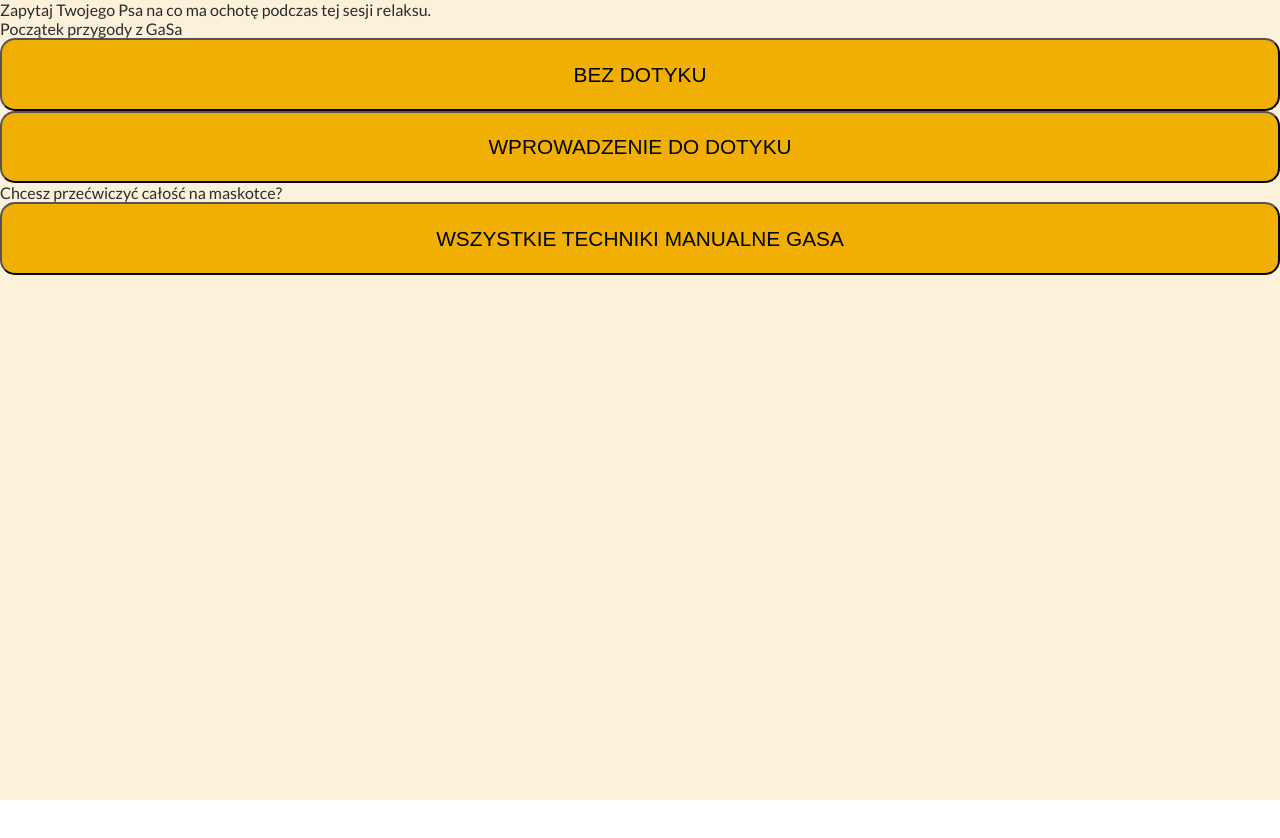
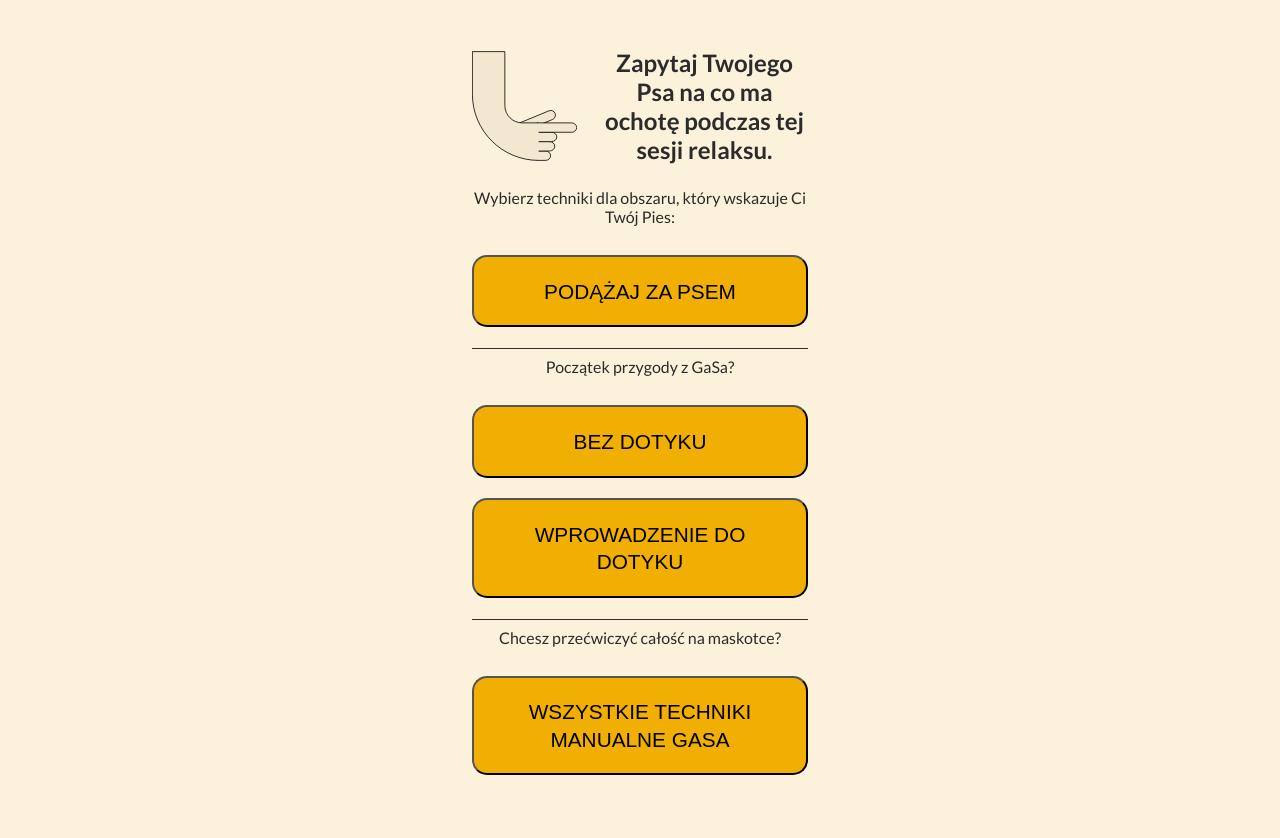
Before and after one commit to MartaKMB/gasa-web-app, a React (Create React App) app: page /choice in a window 1280 px wide. Shown: the top 838 px of the page. Before the commit the page ends 800 px from the top, so only its background shows below. Built offline with nearby package versions, Linux system fonts and the light colour scheme; sample sign-in values are in the browser's storage.

Commit message:
added styles and handleClick to StartChoicePage

```diff
--- a/src/components/App.js
+++ b/src/components/App.js
@@ -5,7 +5,7 @@ import PrivateRoute from '../containers/PrivateRoute';
 import LoginPage from './LoginPage/LoginPage';
 import WelcomePage from './WelcomePage/WelcomePage';
 import DashboardPage from './DashboardPage/DashboardPage';
-import ChoicePage from './ChoicePage/ChoicePage';
+import StartChoicePage from './ChoicePage/StartChoicePage';
 
 function App() {
   return (
@@ -17,7 +17,7 @@ function App() {
           {/* <Route path="contact" element={<Contact />} /> */}
           <Route path="login" element={<LoginPage />} />
           <Route path="dashboard" element={<PrivateRoute><DashboardPage/></PrivateRoute>} />
-          <Route path="choice" element={<PrivateRoute><ChoicePage/></PrivateRoute>} />
+          <Route path="choice" element={<PrivateRoute><StartChoicePage/></PrivateRoute>} />
           {/* <Route path="*" element={<NotFound />} /> */}
         </Routes>
       </div>
--- a/src/components/ChoicePage/ChoicePage.js
+++ b/src/components/ChoicePage/BodyPartChoicePage.js
@@ -1,7 +1,7 @@
 import LyingDog from "../../images/svgImages/LyingDog";
 import ButtonComponent from "../ButtonComponent/ButtonComponent";
 
-const ChoicePage = () => {
+const BodyPartChoicePage = () => {
   const handleOnChoice = (e, dogChoice) => {
     e.preventDefault();
     console.log("mój pies wybrał: ", dogChoice);
@@ -11,21 +11,6 @@ const ChoicePage = () => {
     <div className="choice-page">
       <section className="choice-page__container">
         <div>
-
-          Zapytaj Twojego Psa na co ma ochotę podczas tej sesji relaksu.
-        </div>
-        <div>
-          Początek przygody z GaSa
-          <ButtonComponent
-            name="bez dotyku"
-            handleOnClick={(e) => handleOnChoice(e, "noTouch")}
-          />
-          <ButtonComponent
-            name="wprowadzenie do dotyku"
-            handleOnClick={(e) => handleOnChoice(e, "firstTouch")}
-          />
-        </div>
-        {/* <div>
           <LyingDog/>
           Co pokazuje Twój Pies? Do jakiego obszaru ciała masz dostęp?
           <ButtonComponent
@@ -52,17 +37,10 @@ const ChoicePage = () => {
             name="masaż kończyny miednicznej"
             handleOnClick={(e) => handleOnChoice(e, "pelvicLimb")}
           />
-        </div> */}
-        <div>
-          Chcesz przećwiczyć całość na maskotce?
-          <ButtonComponent
-            name="wszystkie techniki manualne GaSa"
-            handleOnClick={(e) => handleOnChoice(e, "allGasa")}
-          />
         </div>
       </section>
     </div>
   );
 };
 
-export default ChoicePage;
+export default BodyPartChoicePage;
--- /dev/null
+++ b/src/components/ChoicePage/StartChoicePage.js
@@ -0,0 +1,76 @@
+import { useNavigate } from "react-router-dom";
+
+import PointHand from "../../images/svgImages/PointHand";
+import ButtonComponent from "../ButtonComponent/ButtonComponent";
+
+const StartChoicePage = () => {
+  const ownerChoiceArray = [
+    "DOG_CHOICE",
+    "NO_TOUCH",
+    "FIRST_TOUCH",
+    "ALL_TECHNIQUES",
+  ];
+  let navigate = useNavigate();
+
+  const handleOnChoice = (e, ownerChoice) => {
+    e.preventDefault();
+    switch (ownerChoice) {
+      case "DOG_CHOICE":
+        navigate("/fallow-dog");
+        break;
+      case "NO_TOUCH":
+      case "FIRST_TOUCH":
+      case "ALL_TECHNIQUES":
+        console.log("klik w: ", ownerChoice);
+        break;
+      default:
+        console.log("nic nie zostało wybrane");
+    }
+  };
+
+  return (
+    <div className="choice-page">
+      <section className="choice-page__container">
+        <header className="start-choice-page-header">
+          <PointHand />
+          <h2 className="start-choice-page-header__choice-title">
+            Zapytaj Twojego Psa na co ma ochotę podczas tej sesji relaksu.
+          </h2>
+        </header>
+        <section className="start-choice-page-section">
+          <div className="start-choice-page-section__section-description">
+            Wybierz techniki dla obszaru, który wskazuje Ci Twój Pies:
+          </div>
+          <ButtonComponent
+            name="podążaj za Psem"
+            handleOnClick={(e) => handleOnChoice(e, ownerChoiceArray[0])}
+          />
+        </section>
+        <section className="start-choice-page-section">
+          <div className="start-choice-page-section__section-description">
+            Początek przygody z GaSa?
+          </div>
+          <ButtonComponent
+            name="bez dotyku"
+            handleOnClick={(e) => handleOnChoice(e, ownerChoiceArray[1])}
+          />
+          <ButtonComponent
+            name="wprowadzenie do dotyku"
+            handleOnClick={(e) => handleOnChoice(e, ownerChoiceArray[2])}
+          />
+        </section>
+        <section className="start-choice-page-section">
+          <div className="start-choice-page-section__section-description">
+            Chcesz przećwiczyć całość na maskotce?
+          </div>
+          <ButtonComponent
+            name="wszystkie techniki manualne GaSa"
+            handleOnClick={(e) => handleOnChoice(e, ownerChoiceArray[3])}
+          />
+        </section>
+      </section>
+    </div>
+  );
+};
+
+export default StartChoicePage;
--- /dev/null
+++ b/src/images/svgImages/PointHand.js
@@ -0,0 +1,57 @@
+const PointHand = () => {
+  const colorFillValue = "#F3E8CF";
+  const colorStrokeValue = "#000000";
+  const numberStrokeMiterLimit = "10";
+
+  const baseStyleForHand = {
+    fill: colorFillValue,
+    stroke: colorStrokeValue,
+    strokeMiterlimit: numberStrokeMiterLimit,
+  };
+
+  return (
+    <svg
+      version="1.1"
+      id="Warstwa_1"
+      xmlns="http://www.w3.org/2000/svg"
+      x="0px"
+      y="0px"
+      viewBox="0 0 131.38 137.01"
+    >
+      <g>
+        <path
+          style={baseStyleForHand}
+          d="M63.72,100.63l36.76-15.18c2.98-1.23,4.64-4.6,3.49-7.61
+		c-1.18-3.09-4.67-4.58-7.71-3.32L59.25,89.8L63.72,100.63z"
+        />
+        <path
+          style={baseStyleForHand}
+          d="M81.41,136.51h10.7c3.22,0,6.04-2.48,6.13-5.7
+		c0.09-3.31-2.57-6.01-5.86-6.01H81.41V136.51z"
+        />
+        <path
+          style={baseStyleForHand}
+          d="M81.41,124.77h15.5c3.6,0,6.52-2.62,6.52-5.86
+		c0-3.24-2.92-5.86-6.52-5.86h-15.5V124.77z"
+        />
+        <path
+          style={baseStyleForHand}
+          d="M81.41,113.06H99.2c3.79,0,6.86-2.62,6.86-5.86
+		c0-3.24-3.07-5.86-6.86-5.86H81.41V113.06z"
+        />
+        <path
+          style={baseStyleForHand}
+          d="M81.41,101.34h43.16c3.49,0,6.31-2.62,6.31-5.86
+		c0-3.24-2.83-5.86-6.31-5.86H81.41V101.34z"
+        />
+        <path
+          style={baseStyleForHand}
+          d="M83.29,136.51L83.29,136.51c-45.73,0-82.79-37.07-82.79-82.79
+		V0.5l40.57,0v67.35c0,12.03,9.75,21.77,21.77,21.77h20.45"
+        />
+      </g>
+    </svg>
+  );
+};
+
+export default PointHand;
--- a/src/styles/componentsStyles/App.scss
+++ b/src/styles/componentsStyles/App.scss
@@ -1,7 +1,7 @@
 .gasa-web-app-container {
     background-color: $light-yellow;
-    width: 100vw;
-    height: 100vh;
+    width: 100%;
+    height: 100%;
     font-family: $base-font-family;
     color: $base-black-font;
 }
--- a/src/styles/componentsStyles/ButtonComponent.scss
+++ b/src/styles/componentsStyles/ButtonComponent.scss
@@ -7,6 +7,7 @@
     background-color: $base-yellow;
     cursor: pointer;
     width: 100%;
+    margin: 1em 0;
 
     &:hover {
         background-color: transparent;
--- a/src/styles/componentsStyles/ChoicePage.scss
+++ b/src/styles/componentsStyles/ChoicePage.scss
@@ -1,3 +1,32 @@
 .choice-page {
-    // @include page-container;
+    @include page-container;
+
+    .start-choice-page-header {
+        display: flex;
+        margin-bottom: 1em;
+
+        &__choice-title {
+            padding-left: 1em;
+            text-align: center;
+        }
+    }
+
+    .start-choice-page-section {
+        border-bottom: 1px solid $base-black-font;
+
+        &:last-child {
+            border-bottom: none;
+        }
+
+        &__section-description {
+            text-align: center;
+            padding: .5em 0;
+        }
+
+        .gasa-app-button {
+            &:nth-of-type(2) {
+                margin-top: 0;
+            }
+        }
+    }
 }
--- a/src/styles/componentsStyles/DashboardPage.scss
+++ b/src/styles/componentsStyles/DashboardPage.scss
@@ -26,6 +26,7 @@
         padding: 0 2em 1em;
         color: $base-baige;
         font-weight: bold;
+        margin-bottom: 1em;
 
         &__rules-title {
             background-color: $base-baige;
--- a/src/styles/variables.scss
+++ b/src/styles/variables.scss
@@ -16,7 +16,6 @@ $base-orange: #D45715;
 $base-baige: #F6E8CC;
 
 $light-yellow: #FCF1DA;
-
 
 $rgba-base-green: rgba(99, 183, 106, .6);
 
@@ -61,8 +60,6 @@ $base-border-radius: 15px;
 
 
 @mixin page-container {
-    width: 100%;
-    height: 100%;
     display: flex;
     justify-content: center;
     align-items: center;
@@ -70,9 +67,7 @@ $base-border-radius: 15px;
     &__container {
         width: 95%;
         max-width: 400px;
-        height: 95%;
-        max-height: 700px;
-        padding: .5em 2em;
+        padding: 3em 2em;
         display: flex;
         flex-direction: column;
         justify-content: space-evenly;
```
